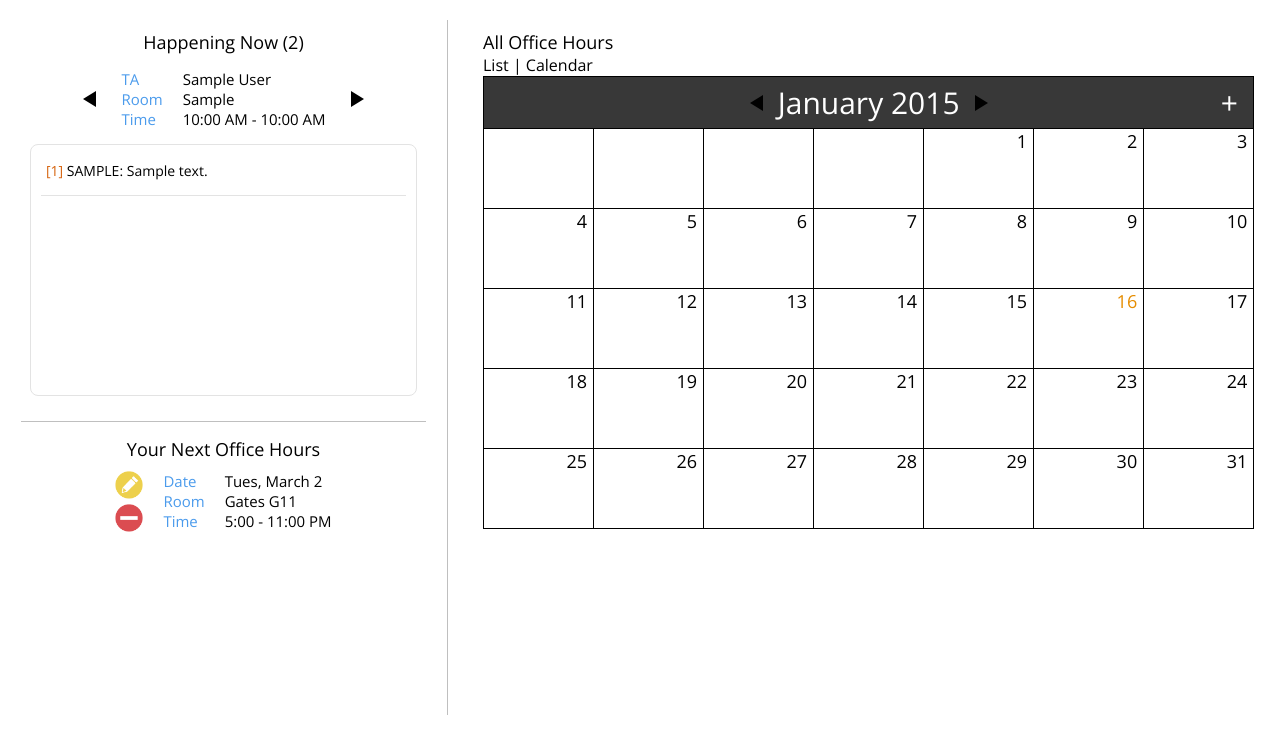
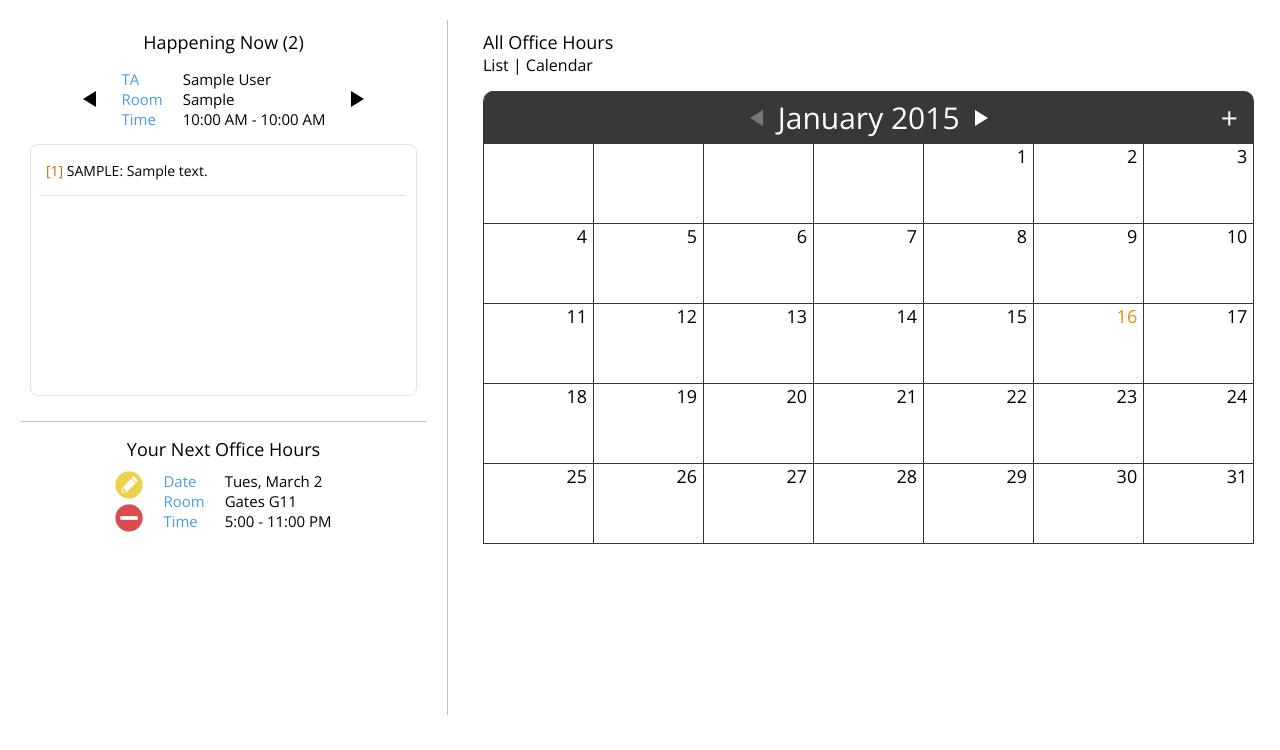
Before and after one commit to kaitlynk/attendance_tracker, a PHP site: page /ta_home.php in a window 1280 px wide. Shown: the part 50-800 px from the top of the page. Run offline with PHP 8.4, Linux system fonts and the light colour scheme; the visitor is signed in with stand-in values (Sample User, id 1); tables that the repository leaves empty or names only in its code hold one stand-in row (values such as "Sample post"); some libraries are stand-ins or nearby versions.

Commit message:
Added arrow functionality
Also had index.php in partials folder which was causing problems so i
moved it back out

```diff
--- a/css/main.css
+++ b/css/main.css
@@ -106,6 +106,38 @@ html, body {
 	border-top: 8px solid transparent;
 	border-bottom: 8px solid transparent;
 	border-left: 13px solid #000;
+}
+
+.medium-arrow-left-white {
+	width: 0;
+	height: 0;
+	border-top: 8px solid transparent;
+	border-bottom: 8px solid transparent;
+	border-right:13px solid #FFF;
+}
+
+.medium-arrow-right-white {
+	width: 0;
+	height: 0;
+	border-top: 8px solid transparent;
+	border-bottom: 8px solid transparent;
+	border-left: 13px solid #FFF;
+}
+
+.medium-arrow-left-gray {
+	width: 0;
+	height: 0;
+	border-top: 8px solid transparent;
+	border-bottom: 8px solid transparent;
+	border-right:13px solid #777;
+}
+
+.medium-arrow-right-gray {
+	width: 0;
+	height: 0;
+	border-top: 8px solid transparent;
+	border-bottom: 8px solid transparent;
+	border-left: 13px solid #AAA;
 }
 
 .list-style-none {
@@ -276,8 +308,11 @@ textarea {
 .arrow {
 	display: table-cell;
 	vertical-align: middle;
+	padding: 0px 15px;
+}
+
+#happening-now-left-arrow, #happening-now-right-arrow, .medium-arrow-left-white, .medium-arrow-right-white {
 	cursor: pointer;
-	padding: 0px 15px;
 }
 
 #happening-now-time, #next-oh-time {
@@ -402,15 +437,23 @@ select#happening-now-category {
 }
 
 
+
+
+#all-oh-toggle {
+	margin-bottom: 15px;
+}
+
 #calendar {
-    border-left: 1px black solid;
+    border-left: 1px #383838 solid;
+    border-top-left-radius: 10px;
     overflow: hidden;
 }
 
 #month {
-    border-top: 1px black solid;
-    border-right: 1px black solid;
-    border-bottom: 1px black solid;
+    border-top: 1px #383838 solid;
+    border-right: 1px #383838 solid;
+    border-bottom: 1px #383838 solid;
+    border-top-right-radius: 10px;
     width: 98%;
     -webkit-box-sizing: border-box;
     -moz-box-sizing: border-box;
@@ -450,8 +493,8 @@ select#happening-now-category {
     height: 80px;
     width: 14%;
     float: left;
-    border-right: 1px black solid;
-    border-bottom: 1px black solid;
+    border-right: 1px #383838 solid;
+    border-bottom: 1px #383838 solid;
     -webkit-box-sizing: border-box;
     -moz-box-sizing: border-box;
     padding: 0px 6px 0px 4px;
--- a/js/main.js
+++ b/js/main.js
@@ -1,5 +1,4 @@
 $(document).ready(function() {
-
 	$(document).on("click", ".happening-now-list-delete", function() {
 		var att_id = $(this).siblings('.happening-now-number').text();
 		$.ajax({
@@ -17,9 +16,26 @@ $(document).ready(function() {
 
 	});
 
+	$("#happening-now-right-arrow").click(function() {
+
+	});
+
 	$(".oh").click(function() {
 		var arr = $(this).attr('id').split('/');
 		alert(arr[0] + "\nRoom: " + arr[4] + "\nDate: " + $("#month").text() + " " + arr[1] + "\nStart: " + arr[2] + "\nEnd: " + arr[3]);
+	});
+
+	$(document).on("click", ".medium-arrow-left-white", function() {
+		var m = $("#month-name").text();
+		m = m.substring(0,m.indexOf(' '));
+		$("#calendar").load("partials/calendar.php", { month : m, direction : 'left'});
+	});
+
+	$(document).on("click", ".medium-arrow-right-white", function() {
+		var m = $("#month-name").text();
+		m = m.substring(0,m.indexOf(' '));
+		console.log(m);
+		$("#calendar").load("partials/calendar.php", { month : m, direction : 'right'});
 	});
 });
 
--- a/partials/calendar.php
+++ b/partials/calendar.php
@@ -2,24 +2,42 @@
     <?php
         $months = array("January","February","March","April","May");
         $curr_year = date("Y");
+        if(isset($_POST['month'])){
+            if($_POST['direction'] === 'left'){
+                $curr_month = $months[array_search($_POST['month'],$months)-1];
+            }
+            else {
+                $curr_month = $months[array_search($_POST['month'],$months)+1];
+            }
+        }
+        else {
+            if(in_array(date("F"),$months)){
+                $curr_month = date("F");
+            }
+            else{
+                $curr_month = $months[0];
+            }
+        }
+        $left_arrow = 'medium-arrow-left-white';
+        $right_arrow = 'medium-arrow-right-white';
+        if($curr_month == $months[0]){
+            $left_arrow = 'medium-arrow-left-gray';
+        }
+        if($curr_month == $months[sizeof($months)-1]){
+            $right_arrow = 'medium-arrow-right-gray';
+        }
+
+        $curr_monthN = date("m",strtotime($curr_month));
         $curr_yearN = date("y",strtotime($curr_year));
-
-        if(in_array(date("F"),$months)){
-            $curr_month = date("F");
-        }
-        else{
-            $curr_month = "January";
-        }
-        $curr_monthN = date("m",strtotime($curr_month));
         // add arrows; reload section when clicked!!!
 
         echo "<div id='month'>";
         echo "<span id='month-left'>";
         echo "<span id='month-center'>";
-        echo "<span class ='arrow' id = 'month-left-arrow'><div class='medium-arrow-left'></div></span>";
-        echo $curr_month . ' ' . $curr_year;
+        echo "<span class='arrow' id='month-left-arrow'><div class='$left_arrow'></div></span>";
+        echo "<span id='month-name'>$curr_month $curr_year</span>";
         //echo "<div id='month'>$curr_month $curr_year</div>";
-        echo "<span class ='arrow' id = 'month-right-arrow'><div class='medium-arrow-right'></div></span>";
+        echo "<span class='arrow' id='month-right-arrow'><div class='$right_arrow'></div></span>";
         echo "</span>";
         echo "</span>";
         echo "<span id='month-right'>&plus;</span>";
@@ -40,7 +58,7 @@
                 echo "<div id='$day' class='day curr-day'>$day</div>";
             }
             else{
-                echo "<div id='$day' class='day'>$day</div>";
+                echo "<div id='$day' class='day thin'>$day</div>";
             }
             $day++;
         }
@@ -51,10 +69,24 @@
                 $fill_week--;
             }
         }
-        $result = $mysqli->query("SELECT * FROM `OH` WHERE `start_time` >= '$curr_year-$curr_monthN-01 00:00:00' and `start_time` <= '$curr_year-$curr_monthN-$num_days 23:59:59' ORDER BY `start_time`");
+
+        if(!isset($mysqli)){
+            include '../require/password.php';
+            $mysqli = new mysqli($host,$login,$password,$databaseName);
+
+            if (mysqli_connect_error() ){
+                die("Can't connect to database: " . $mysqli->error);
+            }
+        }
+
+        $query = "SELECT * FROM `OH` WHERE `start_time` >= '$curr_year-$curr_monthN-01 00:00:00' and `start_time` <= '$curr_year-$curr_monthN-$num_days 23:59:59' ORDER BY `start_time`";
+        $result = $mysqli->query($query);
+        echo "<script>console.log(\"" . $result->num_rows . "\")</script>";
         if($result && $result->num_rows > 0){
             while($array = $result->fetch_assoc()){
-                $result2 = $mysqli->query("SELECT * FROM `Instructors` WHERE `netid` = '" . $array['netid'] . "'");
+                $query2 = "SELECT * FROM `Instructors` WHERE `netid` = '" . $array['netid'] . "'";
+                echo "<script>console.log(\"$query2\")</script>";
+                $result2 = $mysqli->query($query2);
                 if($result2){
                     $array2 = $result2->fetch_assoc();
                     $datetime = strtotime($array['start_time']);
--- a/partials/happening_now.php
+++ b/partials/happening_now.php
@@ -20,8 +20,9 @@
 	$curr_instructors_sql = 'SELECT * FROM AttendingOH INNER JOIN Instructors INNER JOIN OH WHERE AttendingOH.i_netid = Instructors.netid AND AttendingOH.time = OH.start_time GROUP BY Instructors.netid';
 	$curr_instructors_result = $mysqli->query($curr_instructors_sql);
 	$first_instructor = mysqli_fetch_assoc($curr_instructors_result);
+	$curr_instructor_netid = $first_instructor['i_netid'];
 
-	$sql = 'SELECT * FROM AttendingOH INNER JOIN Instructors INNER JOIN OH WHERE AttendingOH.i_netid = Instructors.netid AND AttendingOH.time = OH.start_time ORDER BY registration_time ASC';
+	$sql = "SELECT * FROM AttendingOH INNER JOIN Instructors INNER JOIN OH WHERE AttendingOH.i_netid = '".$curr_instructor_netid."' AND AttendingOH.i_netid = Instructors.netid AND AttendingOH.time = OH.start_time ORDER BY registration_time ASC";
 	$result = $mysqli->query($sql);
 ?>
 
@@ -34,7 +35,7 @@
 			<div class = "medium-arrow-left"></div>
 		</span>
 		<div id = "happening-now-time" class = "font-size-15 float-left">
-			<span id = "instructor_id" class = "hidden"><?php echo $first_instructor['i_netid']; ?></span>
+			<span id = "instructor_id" class = "hidden"><?php echo $curr_instructor_netid; ?></span>
 			<span id = "start_time" class = "hidden"><?php echo $first_instructor['time'];?></span>
 			<ul class = "list-style-none left float-left light-blue">
 				<li>TA</li>
--- a/require/password.php
+++ b/require/password.php
@@ -2,5 +2,5 @@
     $host = 'localhost';
     $login = 'mat297sp15'; // your username for the INFO2300 server
     $password = 'password'; // your password for the INFO2300 server
-    $databaseName = 'info230_SP15_office_hours'; // info230_SP15_[username]
+    $databaseName = 'info230_SP15_office_hours'; // info230_SP14_[username]
 ?>
--- a/student_home.php
+++ b/student_home.php
@@ -14,7 +14,7 @@
 					All Office Hours
 				</div>
 				<div id = "all-oh-toggle" class = "left thin">
-					<span id = "all-oh-">List | Calendar</span>
+					<span id = "all-oh">List | Calendar</span>
 				</div>
 				<?php include 'partials/calendar.php'; ?>
 			</div>
--- a/ta_home.php
+++ b/ta_home.php
@@ -13,8 +13,8 @@
 				<div id = "all-oh-header" class = "font-size-18 left">
 					All Office Hours
 				</div>
-				<div id = "all-oh-toggle" class = "left">
-					<span id = "all-oh-">List | Calendar</span>
+				<div id = "all-oh-toggle" class = "left thin">
+					<span id = "all-oh">List | Calendar</span>
 				</div>
 				<?php include 'partials/calendar.php'; ?>
 			</div>
```
Also changed, not shown: partials/index.html (deleted, +0 -25 lines), 4 other files.
